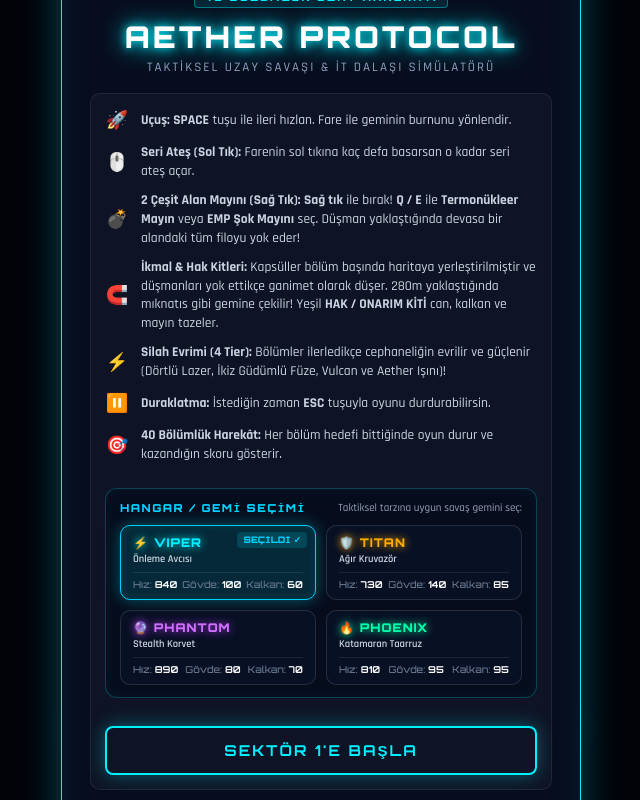
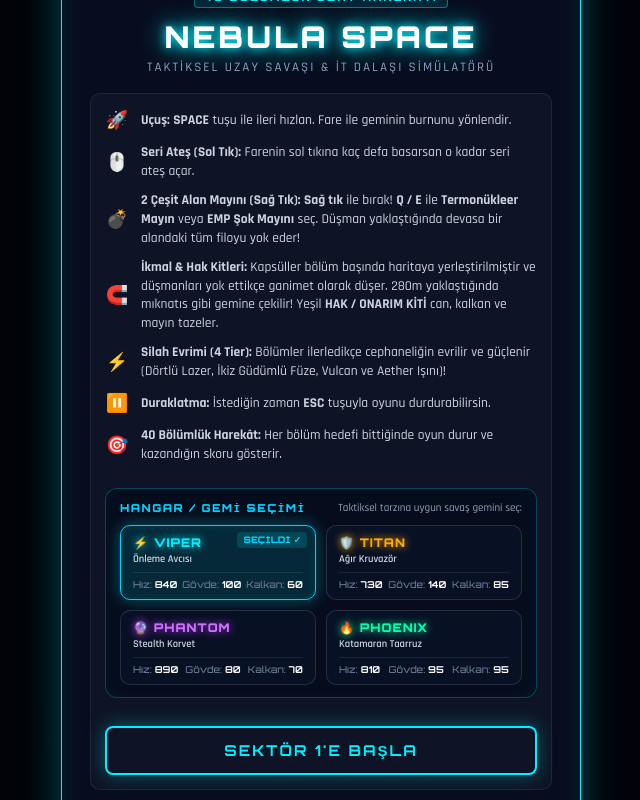
Before and after one commit to begumszone/nebula-space, a plain HTML site: page index.html in a window 1280 px wide. Shown: the whole page, without its empty margins (319-959 px from the left). Drawn offline with Linux system fonts and the light colour scheme.

Commit message:
chore: rebrand game to NEBULA SPACE across index.html, game.js and README

```diff
--- a/game.js
+++ b/game.js
@@ -1,5 +1,5 @@
 /**
- * AETHER PROTOCOL - 40 Level Space Campaign
+ * NEBULA SPACE - 40 Level Space Campaign
  *
  * Mimari ve Özellikler:
  * 1. Tam Manuel Kontrol:
--- a/index.html
+++ b/index.html
@@ -3,7 +3,7 @@
 <head>
   <meta charset="UTF-8">
   <meta name="viewport" content="width=device-width, initial-scale=1.0, maximum-scale=1.0, user-scalable=no">
-  <title>AETHER PROTOCOL - 40 Level Space Campaign</title>
+  <title>NEBULA SPACE - 40 Level Space Campaign</title>
   <link rel="stylesheet" href="style.css">
   <link rel="preconnect" href="https://fonts.googleapis.com">
   <link rel="preconnect" href="https://fonts.gstatic.com" crossorigin>
@@ -151,7 +151,7 @@
     <div id="start-overlay" class="overlay">
       <div class="overlay-card">
         <div class="tech-tag">40 BÖLÜMLÜK UZAY HAREKÂTI</div>
-        <h1 class="neon-title">AETHER PROTOCOL</h1>
+        <h1 class="neon-title">NEBULA SPACE</h1>
         <p class="subtitle">Taktiksel Uzay Savaşı & İt Dalaşı Simülatörü</p>
 
         <div class="instructions">
```
Also changed, not shown: 1 other file.
